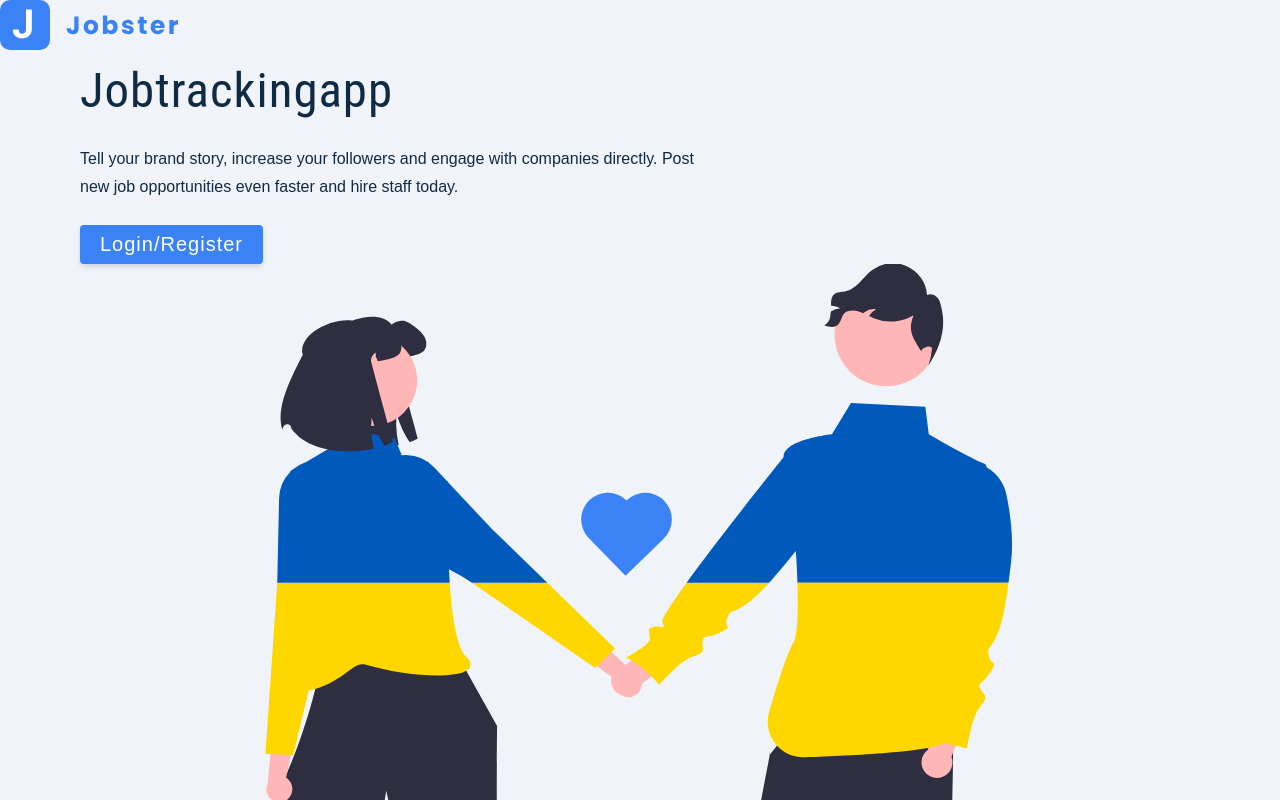
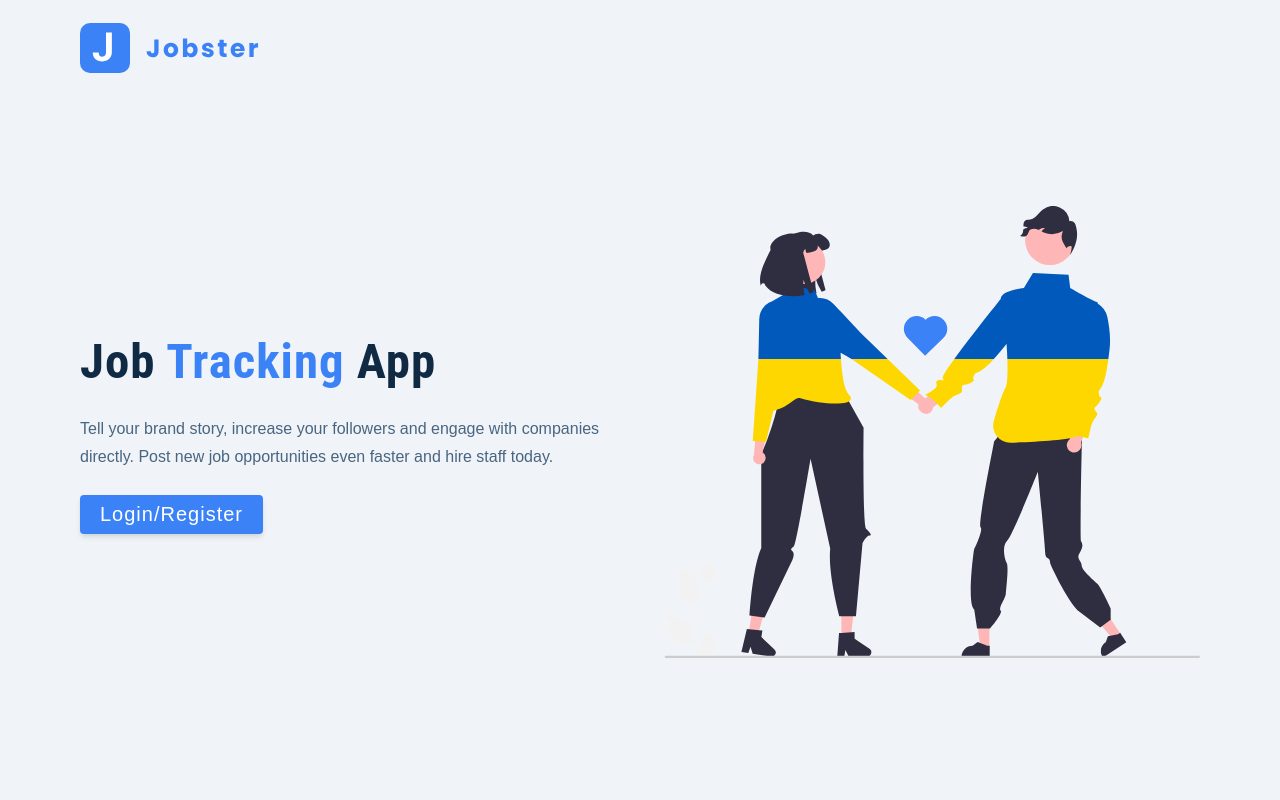
Before and after one commit to Ilie1985/Job_finder_reactjs, a React (Create React App) app: page / in a window 1280 px wide. Shown: the top 800 px of the page. Built offline with nearby package versions, Linux system fonts and the light colour scheme.

Commit message:
landing page styled

```diff
--- a/package.json
+++ b/package.json
@@ -12,6 +12,7 @@
     "react": "^18.2.0",
     "react-dom": "^18.2.0",
     "react-scripts": "5.0.1",
+    "styled-components": "^5.3.6",
     "web-vitals": "^2.1.4"
   },
   "scripts": {
--- a/src/App.js
+++ b/src/App.js
@@ -1,5 +1,5 @@
 import React from "react";
-import { Landing } from "./pages/Landing";
+import Landing from "./pages/Landing";
 
 function App() {
   return (
--- a/src/pages/Landing.js
+++ b/src/pages/Landing.js
@@ -1,17 +1,18 @@
 import React from "react";
 import logo from "../assets/images/logo.svg";
 import main from "../assets/images/main.svg";
+import styled from "styled-components";
 
-export const Landing = () => {
+const Landing = () => {
   return (
-    <main>
+    <Wrapper>
       <nav>
         <img src={logo} alt="jobsterlogo" className="logo" />
       </nav>
       <div className="container page">
         <div className="info">
           <h1>
-            job<span>tracking</span>app
+            job <span> tracking </span> app
           </h1>
           <p>
             Tell your brand story, increase your followers and engage with
@@ -22,6 +23,53 @@
         </div>
         <img src={main} alt="main logo" className="img main-img" />
       </div>
-    </main>
+    </Wrapper>
   );
 };
+
+const Wrapper = styled.main`
+  nav {
+    width: var(--fluid-width);
+    max-width: var(--max-width);
+    margin: 0 auto;
+    height: var(--nav-height);
+    display: flex;
+    align-items: center;
+  }
+
+  .page {
+    min-height: calc(100vh - var(--nav-height));
+    display: grid;
+    align-items: center;
+    margin-top: -1rem;
+  }
+
+  h1 {
+    font-weight: 700;
+
+    span {
+      color: var(--primary-500);
+    }
+  }
+
+  p {
+    color: var(--grey-600);
+  }
+
+  .main-img {
+    display: none;
+  }
+
+  @media (min-width: 992px) {
+    .page {
+      grid-template-columns: 1fr 1fr;
+      column-gap: 3rem;
+    }
+
+    .main-img {
+      display: block;
+    }
+  }
+`;
+
+export default Landing;
```
Also changed, not shown: 1 other file (tests, documents, lock files or other folders).
